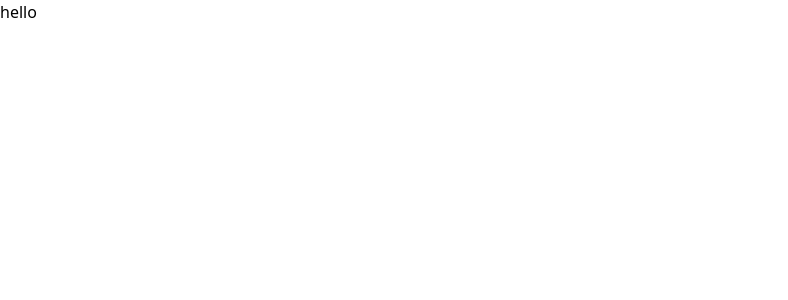
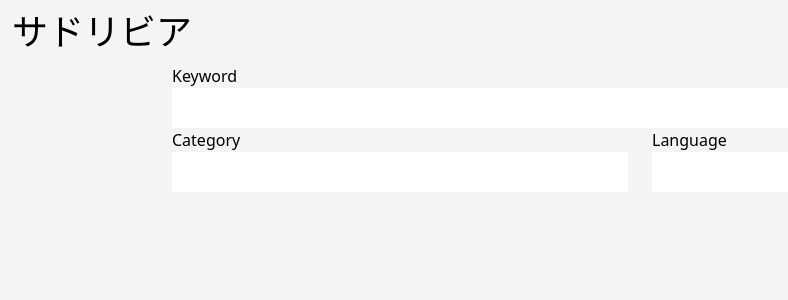
Before and after one commit to ryoito218/Sadrivia, a Next.js app in the folder frontend/: page / in a window 1280 px wide. Shown: the top 300 px of the page, without its empty margins (0-788 px from the left). Built offline with nearby package versions, Linux system fonts and the light colour scheme.

Commit message:
Add form

```diff
--- a/frontend/src/app/layout.tsx
+++ b/frontend/src/app/layout.tsx
@@ -13,7 +13,7 @@ export default function RootLayout({
 }>) {
   return (
     <html lang="ja">
-      <body>
+      <body className="bg-gray-100">
         {children}
       </body>
     </html>
--- a/frontend/src/app/page.tsx
+++ b/frontend/src/app/page.tsx
@@ -2,6 +2,30 @@ import Image from "next/image";
 
 export default function Home() {
   return (
-    <div>hello</div>
+    <div>
+      <div className="container mx-auto">
+        <h1 className="text-4xl m-3">サドリビア</h1>
+        <div className="flex justify-center">
+          <form className="flex flex-col justify-center w-3/4">
+            <div className="flex flex-col mx-3">
+              <label>Keyword</label>
+              <input type="text" className="w-full h-10" />
+            </div>
+            <div className="flex">
+              <div className="flex flex-col w-1/2 mx-3">
+                <label>Category</label>
+                <input type="text" className="w-full h-10" />
+              </div>
+              <div className="flex flex-col w-1/2 mx-3">
+                <label>Language</label>
+                <input type="text" className="w-full h-10" />
+              </div>
+            </div>
+          </form>
+
+
+        </div>
+      </div>
+    </div>
   );
 }
```
